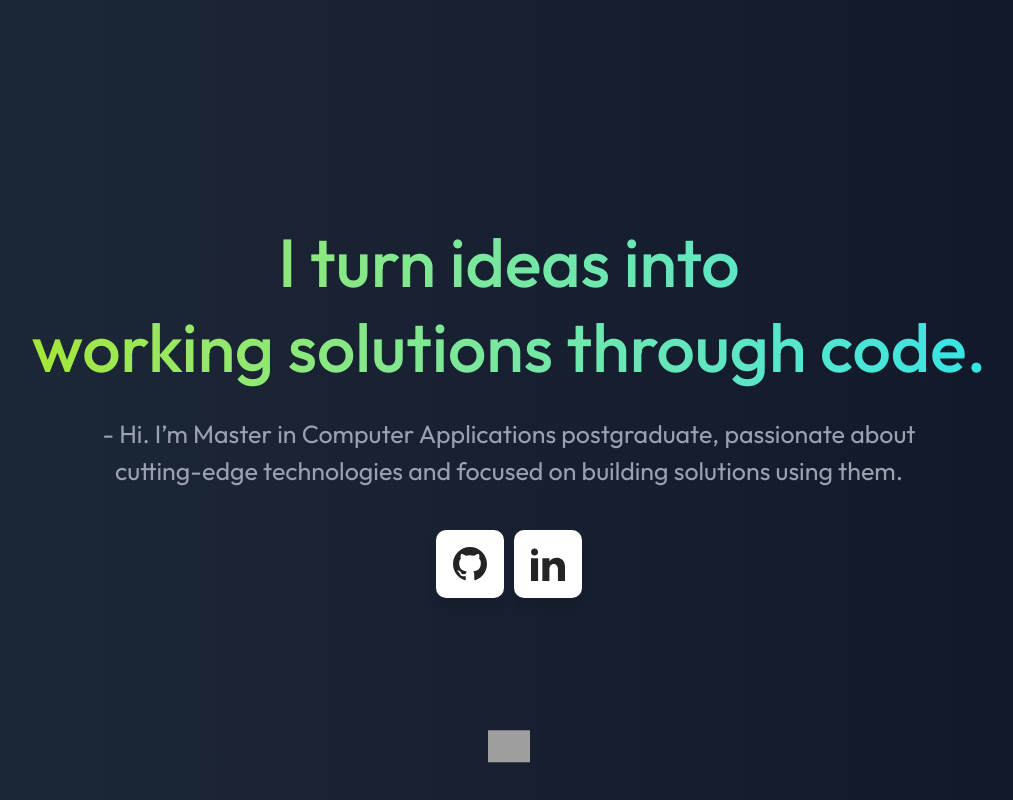
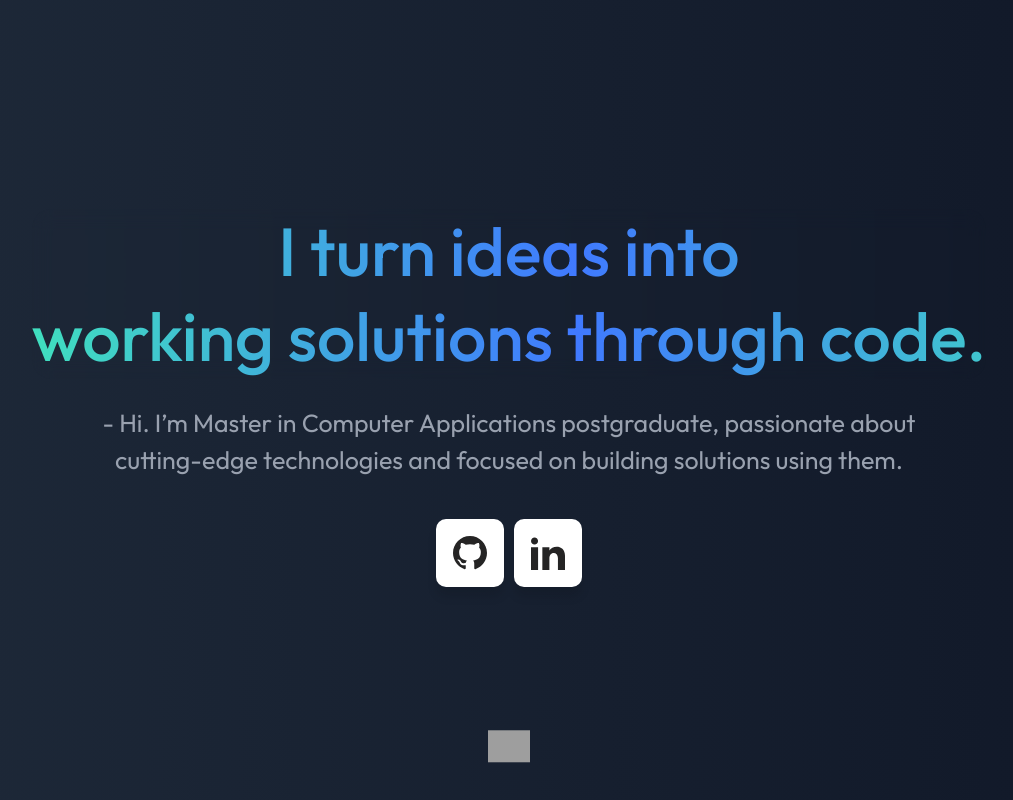
Before and after one commit to rohitkumar893/portfolio_2.0, a React (Vite) app: page / in a window 1280 px wide. Shown: the top 800 px of the page, without its empty margins (131-1144 px from the left). Built offline with nearby package versions, Linux system fonts and the light colour scheme; grey boxes are pictures that could not be loaded.

Commit message:
update: hero

```diff
--- /dev/null
+++ b/src/components/Gradient.css
@@ -0,0 +1,68 @@
+.animated-gradient-text {
+  position: relative;
+  margin: 0 auto;
+  display: flex;
+  max-width: fit-content;
+  flex-direction: row;
+  align-items: center;
+  justify-content: center;
+  border-radius: 1.25rem;
+  font-weight: 500;
+  backdrop-filter: blur(10px);
+  transition: box-shadow 0.5s ease-out;
+  overflow: hidden;
+  cursor: pointer;
+}
+
+.gradient-overlay {
+  position: absolute;
+  top: 0;
+  left: 0;
+  right: 0;
+  bottom: 0;
+  background-size: 300% 100%;
+  animation: gradient linear infinite;
+  border-radius: inherit;
+  z-index: 0;
+  pointer-events: none;
+}
+
+.gradient-overlay::before {
+  content: '';
+  position: absolute;
+  left: 0;
+  top: 0;
+  border-radius: inherit;
+  width: calc(100% - 2px);
+  height: calc(100% - 2px);
+  left: 50%;
+  top: 50%;
+  transform: translate(-50%, -50%);
+  background-color: #060010;
+  z-index: -1;
+}
+
+@keyframes gradient {
+  0% {
+    background-position: 0% 50%;
+  }
+
+  50% {
+    background-position: 100% 50%;
+  }
+
+  100% {
+    background-position: 0% 50%;
+  }
+}
+
+.text-content {
+  display: inline-block;
+  position: relative;
+  z-index: 2;
+  background-size: 300% 100%;
+  background-clip: text;
+  -webkit-background-clip: text;
+  color: transparent;
+  animation: gradient linear infinite;
+}
--- /dev/null
+++ b/src/components/Gradient.tsx
@@ -0,0 +1,23 @@
+import './Gradient.css';
+
+export default function GradientText({
+  children,
+  className = '',
+  colors = ['#40ffaa', '#4079ff', '#40ffaa', '#4079ff', '#40ffaa'],
+  animationSpeed = 8,
+  showBorder = false
+}) {
+  const gradientStyle = {
+    backgroundImage: `linear-gradient(to right, ${colors.join(', ')})`,
+    animationDuration: `${animationSpeed}s`
+  };
+
+  return (
+    <div className={`animated-gradient-text ${className}`}>
+      {showBorder && <div className="gradient-overlay" style={gradientStyle}></div>}
+      <div className="text-content" style={gradientStyle}>
+        {children}
+      </div>
+    </div>
+  );
+}
--- a/src/components/Hero.tsx
+++ b/src/components/Hero.tsx
@@ -1,14 +1,24 @@
 import React from 'react'
 import './Hero.css'
+import Gradient from './Gradient'
 
 const Hero:React.FC = () => {
   return (
     <section className='hero h-full w-full text-white flex bg-gradient-to-r from-gray-800 to-gray-900 flex-col gap-[42px] md:gap-[26px] justify-center items-center pl-[32px] pr-[32px] sm:pl-[140px] sm:pr-[140px]' id="home">
-      <div className="div mt-[22px]">
+      {/* <div className="div mt-[22px]">
          <p className='summary text-center text-[40px] sm:text-[45px] lg:text-[68px] select-none font-medium leading-tight bg-gradient-to-r from-[#A4E733] to-[#33e4e7] bg-clip-text text-transparent'>
             I turn ideas into <br /> working solutions through code.
           </p>
-        </div>
+        </div> */}
+
+        <Gradient
+          colors={["#40ffaa", "#4079ff", "#40ffaa", "#4079ff", "#40ffaa"]}
+          animationSpeed={4}
+          showBorder={false}
+          className="custom-class mt-[22px] summary text-center text-[40px] sm:text-[45px] lg:text-[68px] select-none font-medium leading-tight bg-gradient-to-r from-[#A4E733] to-[#33e4e7] bg-clip-text text-transparent"
+        >
+          I turn ideas into <br /> working solutions through code.
+        </Gradient>
 
         <p className='about text-[21px] md:text-[25px] text-center w-[340px] lg:w-[840px] text-gray-400'>- Hi. I’m Master in Computer Applications postgraduate, passionate about cutting-edge technologies and focused on building solutions using them.</p>
 
```
